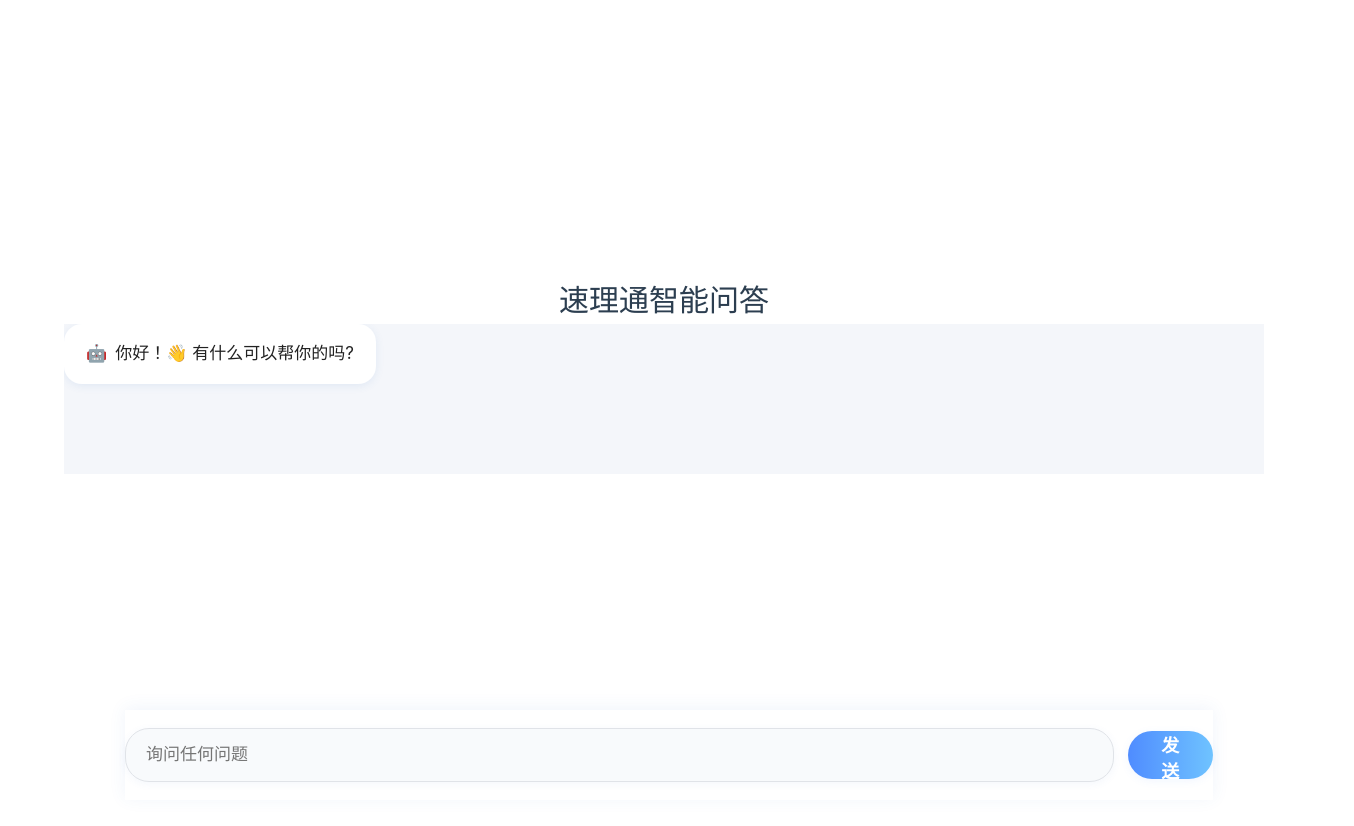
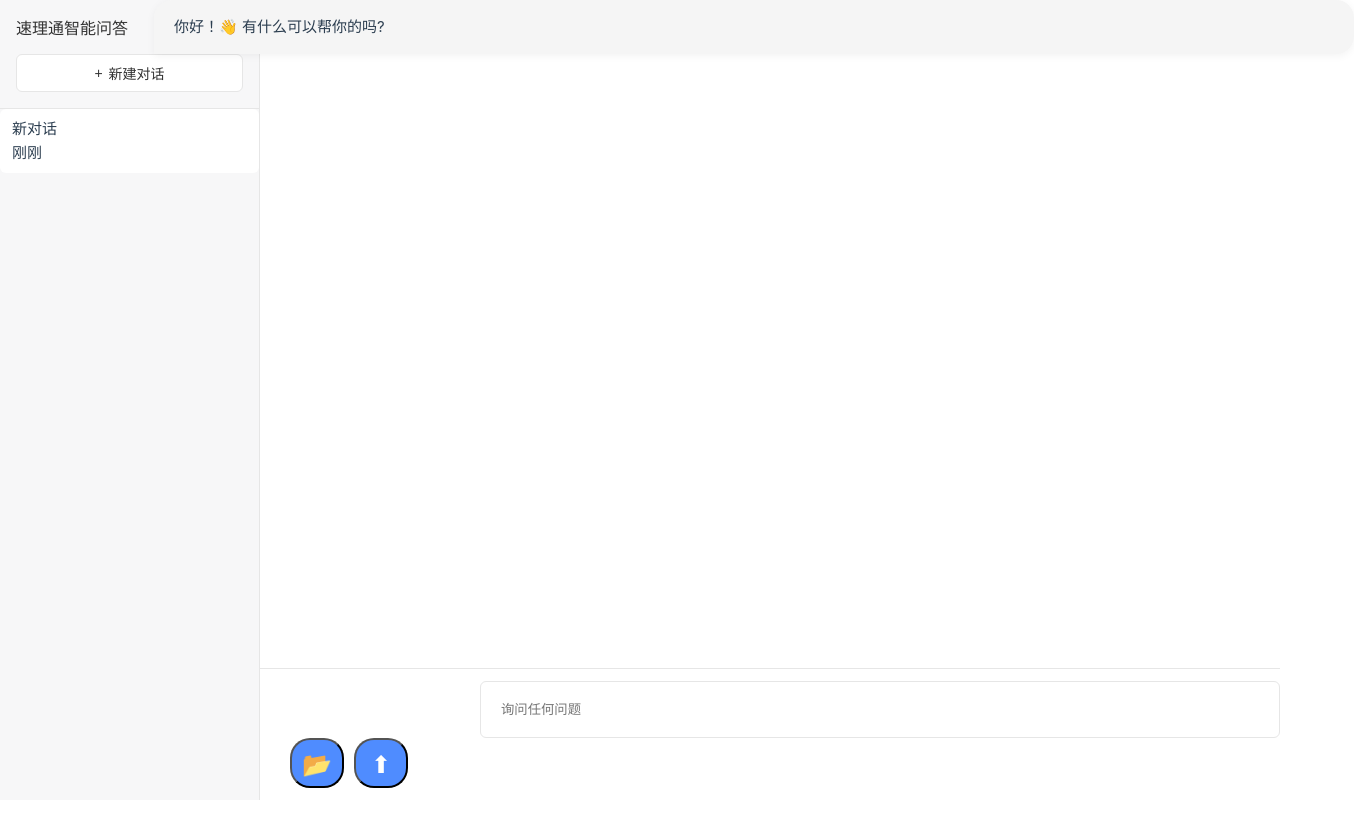
Before and after one commit to HongyanDeng/ai-module, a Vue app in the folder SpringAI2/fronted/: page / in a window 1280 px wide. Shown: the top 826 px of the page, 1354 px wide, since content can reach past the window. Before the commit the page ends 800 px from the top, so only its background shows below. Built offline with nearby package versions, Linux system fonts and the light colour scheme.

Commit message:
美化前端页面，增加侧边栏

```diff
--- a/SpringAI2/fronted/src/App.vue
+++ b/SpringAI2/fronted/src/App.vue
@@ -10,3 +10,12 @@ export default {
   components: { AskModel }
 };
 </script>
+
+<style>
+
+#app {
+  width: 1500px;
+  height: 900px;
+}
+
+</style>
--- a/SpringAI2/fronted/src/components/AskModel.vue
+++ b/SpringAI2/fronted/src/components/AskModel.vue
@@ -1,27 +1,61 @@
 <template>
+  <div class="chat-container">
+    <!-- 左侧边栏 -->
+    <div class="sidebar">
+      <div class="sidebar-header">
+        <h2>速理通智能问答</h2>
+        <button class="new-chat-btn" @click="createNewChat">
+          <span>+</span> 新建对话
+        </button>
+      </div>
 
-  <div class="chat-page">
-    <h1>速理通智能问答</h1>
-    <div class="chat-content">
-      <div v-for="(msg, idx) in messages" :key="idx" :class="['chat-bubble', msg.role]">
-        <div class="bubble-content">
-          <span v-if="msg.role === 'ai'">🤖</span>
-          <!--
-          <span v-if="msg.role === 'user'">你</span>
-        -->
-          <span class="bubble-text">{{ msg.text }}</span>
-        </div>
-      </div>
-      <div v-if="loading" class="chat-bubble ai">
-        <div class="bubble-content">
-          <span>🤖</span>
-          <span class="bubble-text">正在生成回答...</span>
+      <div class="conversation-list">
+        <div
+          v-for="(conversation, index) in conversations"
+          :key="conversation.id"
+          :class="['conversation-item', { active: currentConversationId === conversation.id }]"
+          @click="switchConversation(conversation.id)"
+        >
+          <div class="conversation-info">
+            <div class="conversation-title">{{ conversation.title || '新对话' }}</div>
+            <div class="conversation-time">{{ formatTime(conversation.createdAt) }}</div>
+          </div>
+          <button
+            class="delete-btn"
+            @click.stop="deleteConversation(conversation.id)"
+            v-if="conversations.length > 1"
+          >
+            🗑️
+          </button>
         </div>
       </div>
     </div>
-    <div class="chat-input-bar">
-      <input v-model="question" placeholder="询问任何问题" @keyup.enter="askModel" />
-      <button @click="askModel">发送</button>
+
+    <!-- 主聊天区域 -->
+    <div class="chat-page">
+      <div class="chat-content">
+        <div v-for="(msg, idx) in currentMessages" :key="idx" :class="['chat', msg.role]">
+          <div v-if="msg.role === 'ai'" class="ai-answer">
+            <span ></span>
+            <span class="ai-text">{{ msg.text }}</span>
+          </div>
+          <div v-if="msg.role === 'user'" class="user-question">
+            <span ></span>
+            <span class="user-text">{{ msg.text }}</span>
+          </div>
+        </div>
+        <div v-if="loading" class="chat-ai">
+          <div class="loading-answer">
+            <span></span>
+            <span class="long-ai-answer">正在生成回答...</span>
+          </div>
+        </div>
+      </div>
+      <div class="chat-input-bar">
+        <input v-model="question" placeholder="询问任何问题" @keyup.enter="askModel" />
+        <button class="send-file" @click="sendFile">📂</button>
+        <button class="ask-model" @click="askModel">⬆</button>
+      </div>
     </div>
   </div>
 </template>
@@ -36,7 +70,9 @@ export default {
       question: '',
       loading: false,
       sessionId: '',
-      messages: [
+      conversations: [],
+      currentConversationId: null,
+      currentMessages: [
         { role: 'ai', text: '你好！👋 有什么可以帮你的吗?' }
       ]
     };
@@ -45,7 +81,7 @@ export default {
     async askModel() {
       if (!this.question) return;
       const userMsg = { role: 'user', text: this.question };
-      this.messages.push(userMsg);
+      this.currentMessages.push(userMsg);
       this.loading = true;
       const q = this.question;
       this.question = '';
@@ -53,7 +89,9 @@ export default {
         const response = await axios.post('http://localhost:8080/api/llm/ask', {
           message: q,
           sessionId: this.sessionId || '',
+          //sessionId: this.sessionId,
           userId: 'user-' + Date.now()
+          //userId:this.userId,
         });
 
         let aiResponse = '';
@@ -71,7 +109,10 @@ export default {
           aiResponse = '抱歉，我无法理解这个回答。';
         }
 
-        this.messages.push({ role: 'ai', text: aiResponse });
+        this.currentMessages.push({ role: 'ai', text: aiResponse });
+
+        // 更新当前对话的标题（使用第一条用户消息）
+        this.updateConversationTitle(q);
       } catch (error) {
         console.error('Error:', error);
         let errorMessage = '请求失败';
@@ -86,149 +127,333 @@ export default {
         } else if (error.message) {
           errorMessage = error.message;
         }
-        this.messages.push({ role: 'ai', text: errorMessage });
+        this.currentMessages.push({ role: 'ai', text: errorMessage });
       } finally {
         this.loading = false;
+      }
+    },
+
+    createNewChat() {
+      const newConversation = {
+        id: 'conv-' + Date.now(),
+        title: '新对话',
+        messages: [{ role: 'ai', text: '你好！👋 有什么可以帮你的吗?' }],
+        createdAt: new Date()
+      };
+
+      this.conversations.push(newConversation);
+      this.switchConversation(newConversation.id);
+    },
+
+    switchConversation(conversationId) {
+      this.currentConversationId = conversationId;
+      const conversation = this.conversations.find(c => c.id === conversationId);
+      if (conversation) {
+        this.currentMessages = [...conversation.messages];
+        this.sessionId = 'session-' + conversationId;
+      }
+    },
+
+    deleteConversation(conversationId) {
+      if (this.conversations.length <= 1) {
+        alert('至少需要保留一个对话');
+        return;
+      }
+
+      const index = this.conversations.findIndex(c => c.id === conversationId);
+      if (index > -1) {
+        this.conversations.splice(index, 1);
+
+        // 如果删除的是当前对话，切换到第一个对话
+        if (this.currentConversationId === conversationId) {
+          this.switchConversation(this.conversations[0].id);
+        }
+      }
+    },
+
+    updateConversationTitle(firstMessage) {
+      const conversation = this.conversations.find(c => c.id === this.currentConversationId);
+      if (conversation && !conversation.title || conversation.title === '新对话') {
+        // 使用第一条用户消息的前20个字符作为标题
+        conversation.title = firstMessage.length > 20 ? firstMessage.substring(0, 20) + '...' : firstMessage;
+      }
+    },
+
+    formatTime(timestamp) {
+      const date = new Date(timestamp);
+      const now = new Date();
+      const diff = now - date;
+
+      if (diff < 60000) { // 1分钟内
+        return '刚刚';
+      } else if (diff < 3600000) { // 1小时内
+        return Math.floor(diff / 60000) + '分钟前';
+      } else if (diff < 86400000) { // 1天内
+        return Math.floor(diff / 3600000) + '小时前';
+      } else {
+        return date.toLocaleDateString();
       }
     }
   },
   created() {
-    this.sessionId = 'session-' + Date.now();
+    // 初始化第一个对话
+    const initialConversation = {
+      id: 'conv-' + Date.now(),
+      title: '新对话',
+      messages: [{ role: 'ai', text: '你好！👋 有什么可以帮你的吗?' }],
+      createdAt: new Date()
+    };
+
+    this.conversations.push(initialConversation);
+    this.currentConversationId = initialConversation.id;
+    this.sessionId = 'session-' + this.currentConversationId;
+  },
+  watch: {
+    currentMessages: {
+      handler(newMessages) {
+        // 同步当前消息到对话记录
+        const conversation = this.conversations.find(c => c.id === this.currentConversationId);
+        if (conversation) {
+          conversation.messages = [...newMessages];
+        }
+      },
+      deep: true
+    }
   }
 };
 </script>
 
 <style scoped>
-html, body {
+/* 优化消息容器布局 */
+.messages {
+  padding: 20px 12% !important;
+  display: flex;
+  flex-direction: column;
+  gap: 28px;
+}
+
+/* 增强消息卡片视觉效果 */
+.message {
+  max-width: 88%;
+  margin-bottom: 0;
+  transition: all 0.2s ease;
+}
+
+.message:hover {
+  transform: scale(1.008);
+}
+
+@keyframes dot-animation {
+  0%, 100% { opacity: 0.3 }
+  50% { opacity: 1 }
+}
+
+/* 优化字体排版 */
+.message-content {
+  font-size: 15px;
+  line-height: 1.7;
+  padding: 16px 20px;
+  font-family: -apple-system, BlinkMacSystemFont, 'Segoe UI', Roboto, Oxygen, Ubuntu, Cantarell;
+}
+
+/* 调整头像尺寸和间距 */
+.message-avatar {
+  width: 36px !important;
+  height: 36px !important;
+  font-size: 13px !important;
+  margin: 0 14px !important;
+}
+
+/* 优化输入容器设计 */
+.input-container {
+  padding: 20px 24px;
+  background: rgba(255, 255, 255, 0.96);
+  backdrop-filter: blur(8px);
+  box-shadow: 0 -4px 20px rgba(79, 140, 255, 0.06);
+}
+
+html,
+body {
   height: 80%;
   margin: 0;
   padding: 0;
   background: #f4f6fa;
 }
-.chat-page {
-  min-height: 100vh;
+
+.chat-container {
+  display: flex;
+  height: 100%;
+}
+
+.sidebar {
+  /**采用绝对定位 */
+  position: fixed;
+  left: 0;
+  top: 0;
+  bottom: 0;
+  width: 260px;
+  background: #f7f7f8;
+  border-right: 1px solid #e6e6e6;
   display: flex;
   flex-direction: column;
+}
+
+.sidebar-header {
+  padding: 16px;
+  background: #f7f7f8;
+  border-bottom: 1px solid #e6e6e6;
+}
+
+.sidebar-header h2 {
+  margin: 0 0 12px 0;
+  font-size: 16px;
+  color: #333;
+  font-weight: 500;
+}
+
+.new-chat-btn {
+  width: 100%;
+  padding: 8px 12px;
+  background: #fff;
+  color: #333;
+  border: 1px solid #e6e6e6;
+  border-radius: 6px;
+  font-size: 14px;
+  font-weight: normal;
+  transition: all 0.2s ease;
+  display: flex;
   align-items: center;
   justify-content: center;
+  gap: 6px;
+}
 
+.new-chat-btn:hover {
+  background: #f3f3f3;
+  transform: none;
+  box-shadow: none;
 }
-.chat-content {
-  background: #f4f6fa;
-  width: 1200px;
-  /*height: 600px;*/
-  margin-bottom: 50px;
-  /*max-width: 700px;*/
+
+.chat-page {
+  flex: 1;
   display: flex;
   flex-direction: column;
-  gap: 18px;
-  align-items: center;
-  justify-content: center;
+  background: #fff;
   padding: 0;
-  box-sizing: border-box;
-  overflow-y: auto;
-  padding-bottom: 90px;
+  margin: 0;
 }
-.chat-bubble {
-  display: flex;
-  flex-direction: column;
-  align-items: flex-start;
-  max-width: 80%;
-  margin-bottom: 0;
+
+.chat-content {
+  flex: 1;
+  width:1200px;
+  margin-left: 80px;
+  padding-left: 10px;
+  background-color: rgb(255, 255, 255);
+  margin-bottom: 200px;
 }
-.chat-bubble.user {
-  align-self: flex-end;
-  align-items: flex-end;
-}
-.chat-bubble.ai {
-  align-self: flex-start;
-  align-items: flex-start;
-}
-.bubble-content {
-  display: flex;
-  align-items: center;
-  background: #fff;
-  border-radius: 18px;
-  box-shadow: 0 2px 8px rgba(60,120,200,0.10);
-  padding: 16px 22px;
-  font-size: 17px;
-  color: #222;
-  min-width: 60px;
-  min-height: 32px;
-  gap: 8px;
-}
-.chat-bubble.user .bubble-content {
-  background: linear-gradient(90deg, #e3f0ff 0%, #f8fafc 100%);
-  color: #357ae8;
-}
-.bubble-text {
-  white-space: pre-wrap;
-  word-break: break-word;
-}
+
 .chat-input-bar {
   position: fixed;
-  /*width: 1200px;*/
-  left: 0;
+  left: 260px;
   bottom: 0;
-  width: 85vw;
-  display: flex;
-  margin-left: 125px;
-  justify-content: center;
-  align-items: center;
-  background: rgba(255,255,255,0.95);
-  box-shadow: 0 -2px 16px rgba(60,120,200,0.08);
-  padding: 18px 0 18px 0;
-  z-index: 10;
+  right: 0;
+  padding: 12px 20px;
+  background: #fff;
+  border-top: 1px solid #e6e6e6;
 }
+
 .chat-input-bar input {
+  width: 800px;
+  padding: 20px 20px;
+  border: 1px solid #e6e6e6;
+  border-radius: 6px;
+  background: #fff;
+  margin-left: 200px;
+}
+
+/**提问按钮 */
+.chat-input-bar button.ask-model {
+  padding: 0 15px;
+  height: 50px;
+  margin-left: 10px;
+  border-radius: 20px;
+  background: #4f8cff;
+  font-size: 24px;  /* 增大字体 */
+  /*font-weight: bold;  /* 加粗 */
+  color: white;  /* 白色文字 */
+  line-height: 50px; /* 垂直居中 */
+}
+
+/**上传文件按钮 */
+.chat-input-bar button.send-file {
+  padding: 0 10px;
+  height: 50px;
+  margin-left: 10px;
+  border-radius: 20px;
+  background: #4f8cff;
+  font-size: 24px;  /* 增大字体 */
+  /*font-weight: bold;  /* 加粗 */
+  color: white;  /* 白色文字 */
+  line-height: 50px; /* 垂直居中 */
+}
+
+.conversation-item {
+  padding: 8px 12px;
+  margin-bottom: 4px;
+  border-radius: 6px;
+}
+
+.conversation-item:hover {
+  background: #ececf1;
+  transform: none;
+}
+
+.conversation-item.active {
+  background: #ececf1;
+  border-color: transparent;
+  box-shadow: none;
+}
+
+.conversation-item.active,
+.new-chat-btn
+ {
+  background: #fff;
+  box-shadow: none;
+}
+
+.answer-content{
+  background-color: rgb(221, 205, 205);
+}
+
+/**用户提问框 */
+.user-question{
+   /**采用相对定位，固定在右侧 */
+   position: relative;
+  left: 50%;
+  /*width: 600px;*/
+  min-width: none;
+  max-width: 600px;
+  background-color: rgb(245, 245, 245);
+  border-radius: 18px 18px 0 18px; /* 改用px单位更精确控制 */
+  padding: 15px 20px; /* 增加左右内边距 */
+  box-shadow: 0 2px 8px rgba(0,0,0,0.08); /* 添加轻微阴影增强立体感 */
+  margin-bottom: 16px; /* 增加底部间距 */
+  transition: all 0.3s ease; /* 添加过渡动画 */
+}
+
+/**大模型回答框 */
+.ai-answer{
+  /**采用相对定位，固定在左侧 */
+  position: relative;
+  /*right: 2%;*/
   width: 1200px;
-  max-width: 95vw;
-  padding: 16px 20px;
-  font-size: 17px;
-  border: 1.5px solid #e0e3e8;
-  border-radius: 24px;
-  outline: none;
-  background: #f8fafc;
-  margin-right: 14px;
-  transition: border-color 0.2s, box-shadow 0.2s;
-  box-shadow: 0 2px 8px rgba(60,120,200,0.06);
+  background-color: rgb(245, 245, 245);
+  border-radius: 18px 18px 18px 0; /* 左上、右上、右下圆角 */
+  padding: 15px 20px; /* 内边距 */
+  box-shadow: 0 2px 8px rgba(0,0,0,0.05); /* 轻微阴影 */
+  margin-bottom: 16px; /* 底部间距 */
+  transition: all 0.3s ease; /* 过渡动画 */
 }
-.chat-input-bar input:focus {
-  border-color: #4f8cff;
-  box-shadow: 0 0 0 2px #e3f0ff;
-}
-.chat-input-bar button {
-  padding: 0 28px;
-  height: 48px;
-  border-radius: 24px;
-  background: linear-gradient(90deg, #4f8cff 0%, #6fc3ff 100%);
-  color: #fff;
-  border: none;
-  font-size: 18px;
-  font-weight: 600;
-  cursor: pointer;
-  box-shadow: 0 2px 8px rgba(79,140,255,0.08);
-  transition: background 0.2s, transform 0.1s;
-}
-.chat-input-bar button:hover, .chat-input-bar button:focus {
-  background: linear-gradient(90deg, #357ae8 0%, #4f8cff 100%);
-  transform: translateY(-2px) scale(1.04);
-}
-@media (max-width: 700px) {
-  .chat-content {
-    max-width: 100vw;
-    padding: 16px 0 100px 0;
-  }
-  .chat-input-bar input {
-    width: 98vw;
-    max-width: 98vw;
-    font-size: 16px;
-    padding: 12px 10px;
-  }
-  .chat-input-bar button {
-    padding: 0 14px;
-    height: 40px;
-    font-size: 16px;
-  }
-}
+
+
+
 </style>
--- a/SpringAI2/fronted/src/views/AskModel.vue
+++ b/SpringAI2/fronted/src/views/AskModel.vue
@@ -4,6 +4,13 @@
       <div class="messages" ref="messagesContainer">
         <div v-for="(message, index) in messages" :key="index"
              :class="['message', message.role === 'user' ? 'user-message' : 'ai-message']">
+          <!-- 新增头像部分 -->
+          <el-avatar
+            class="message-avatar"
+            :class="{ 'ai-avatar': message.role !== 'user' }"
+            :style="message.role === 'user' ? { order: 2 } : {}">
+            {{ message.role === 'user' ? '我' : 'AI' }}
+          </el-avatar>
           <div class="message-content">{{ message.content }}</div>
         </div>
       </div>
@@ -105,64 +112,135 @@ onMounted(() => {
 
 <style scoped>
 .ask-model {
-  height: 100%;
-  padding: 20px;
-  display: flex;
-  flex-direction: column;
+  padding: 20px 20px 20px 20px; /* 减少左侧padding */
+  align-items: flex-start; /* 从center改为flex-start */
 }
 
 .chat-container {
-  flex: 1;
-  display: flex;
-  flex-direction: column;
-  background: #fff;
-  border-radius: 8px;
-  box-shadow: 0 2px 12px 0 rgba(0, 0, 0, 0.1);
-  overflow: hidden;
+  max-width: 80%; /* 移除1200px限制 */
+  margin-left: 8px; /* 新增左侧偏移 */
+}
+
+.message {
+  max-width: 84%; /* 扩大消息宽度 */
+}
+
+.user-message {
+  margin-right: 10px; /* 减少右侧边距 */
+}
+
+/* 在原有代码基础上修改以下内容 */
+.ai-message {
+  margin-left: 20px; /* 增加左侧边距 */
+  margin-right: auto;
 }
 
 .messages {
-  flex: 1;
-  padding: 20px;
-  overflow-y: auto;
+  padding: 20px 15px; /* 调整左右padding */
+}
+
+/* 新增头像样式 */
+.message-avatar {
+  flex-shrink: 0;
+  margin: 0 12px;
+  background-color: var(--el-color-primary);
+  color: white;
 }
 
 .message {
-  margin-bottom: 20px;
-  max-width: 80%;
+  display: flex;
+  align-items: start;
+  margin-bottom: 24px;
+  max-width: 76%;
+  transition: all 0.3s ease;
 }
 
-.user-message {
-  margin-left: auto;
+.chat-content{
+
 }
 
-.ai-message {
-  margin-right: auto;
-}
-
+/* 优化消息气泡样式 */
 .message-content {
-  padding: 12px 16px;
-  border-radius: 8px;
-  word-break: break-word;
+  padding: 14px 18px;
+  border-radius: 12px;
+  line-height: 1.6;
+  font-size: 14px;
+  box-shadow: 0 2px 6px rgba(0, 0, 0, 0.08);
 }
 
 .user-message .message-content {
-  background-color: #409EFF;
-  color: white;
+  background: var(--el-color-primary);
+  border-radius: 12px 12px 0 12px;
 }
 
 .ai-message .message-content {
-  background-color: #f4f4f5;
-  color: #333;
+  background: linear-gradient(145deg, #f8f9ff, #e3f2fd);
+  border: 1px solid var(--el-color-primary-light-5);
+  border-radius: 18px 18px 18px 4px;
+  color: #2c3e50;
+  position: relative;
+  transition: transform 0.2s ease;
 }
 
-.input-container {
-  padding: 20px;
-  border-top: 1px solid #eee;
-  display: flex;
-  gap: 10px;
+/* 添加对话气泡小箭头 */
+.ai-message .message-content::before {
+  content: '';
+  position: absolute;
+  left: -8px;
+  top: 12px;
+  width: 0;
+  height: 0;
+  border: 8px solid transparent;
+  border-right-color: var(--el-color-primary-light-5);
 }
 
+/* 优化头像样式 */
+.message-avatar.ai-avatar {
+  background-color: var(--el-color-success);
+  margin-right: 8px;
+}
+
+/* 添加悬停效果 */
+.message:hover .message-content {
+  transform: translateX(3px);
+  box-shadow: 0 4px 12px rgba(0, 0, 0, 0.1);
+}
+
+/* 优化滚动条样式 */
+.messages::-webkit-scrollbar {
+  width: 6px;
+}
+
+.messages::-webkit-scrollbar-track {
+  background: #f1f1f1;
+}
+
+.messages::-webkit-scrollbar-thumb {
+  background: #c1c1c1;
+  border-radius: 4px;
+}
+
+/* 新增消息加载动画 */
+@keyframes message-appear {
+  from {
+    opacity: 0;
+    transform: translateY(10px);
+  }
+  to {
+    opacity: 1;
+    transform: translateY(0);
+  }
+}
+
+.message {
+  animation: message-appear 0.3s ease;
+}
+
+/* 调整输入容器间距 */
+.input-container {
+  padding: 16px 20px;
+  gap: 12px;
+}
 .input-container .el-input {
   flex: 1;
 }
```
Also changed, not shown: 2 other files (tests, documents, lock files or other folders).
